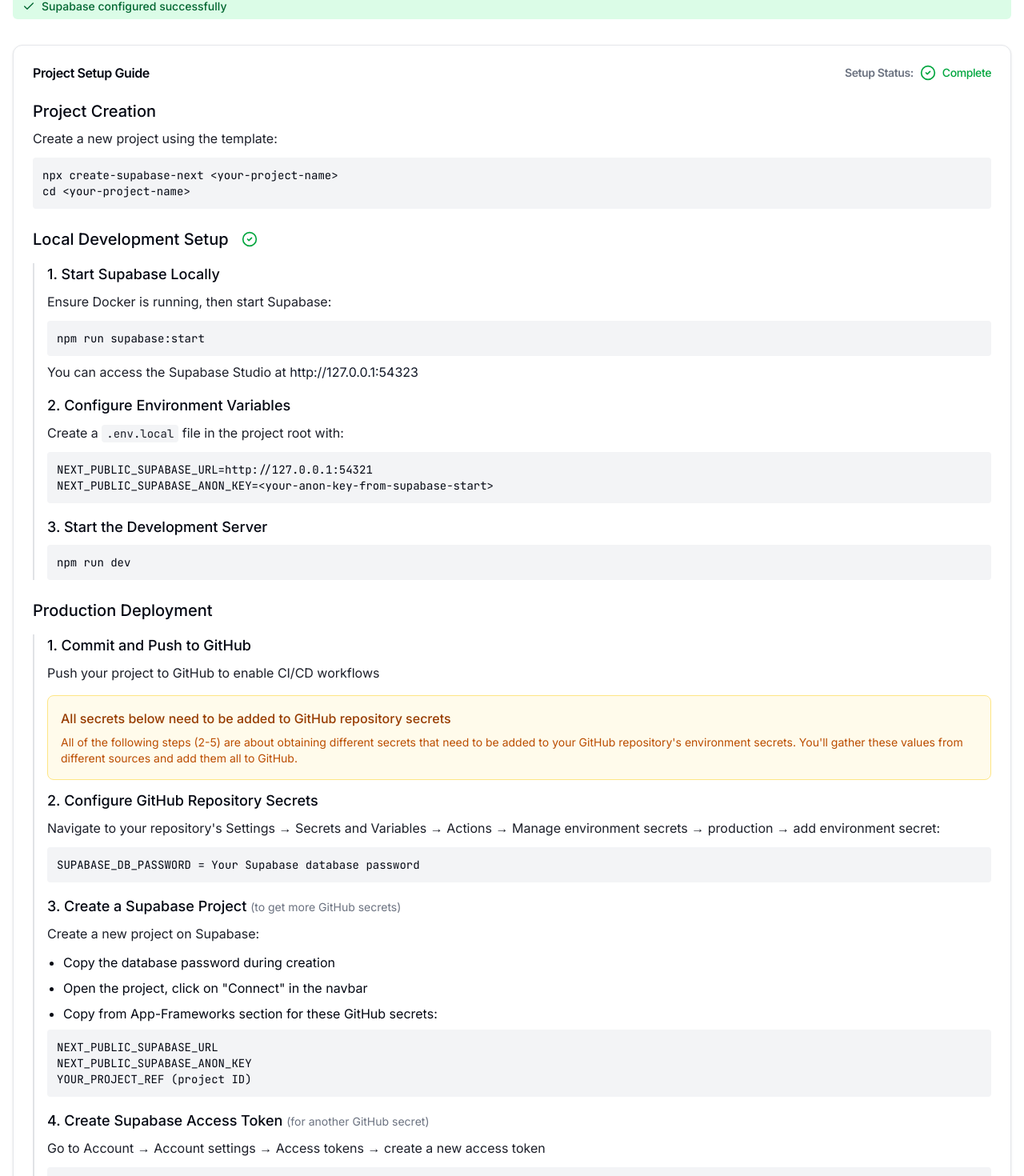
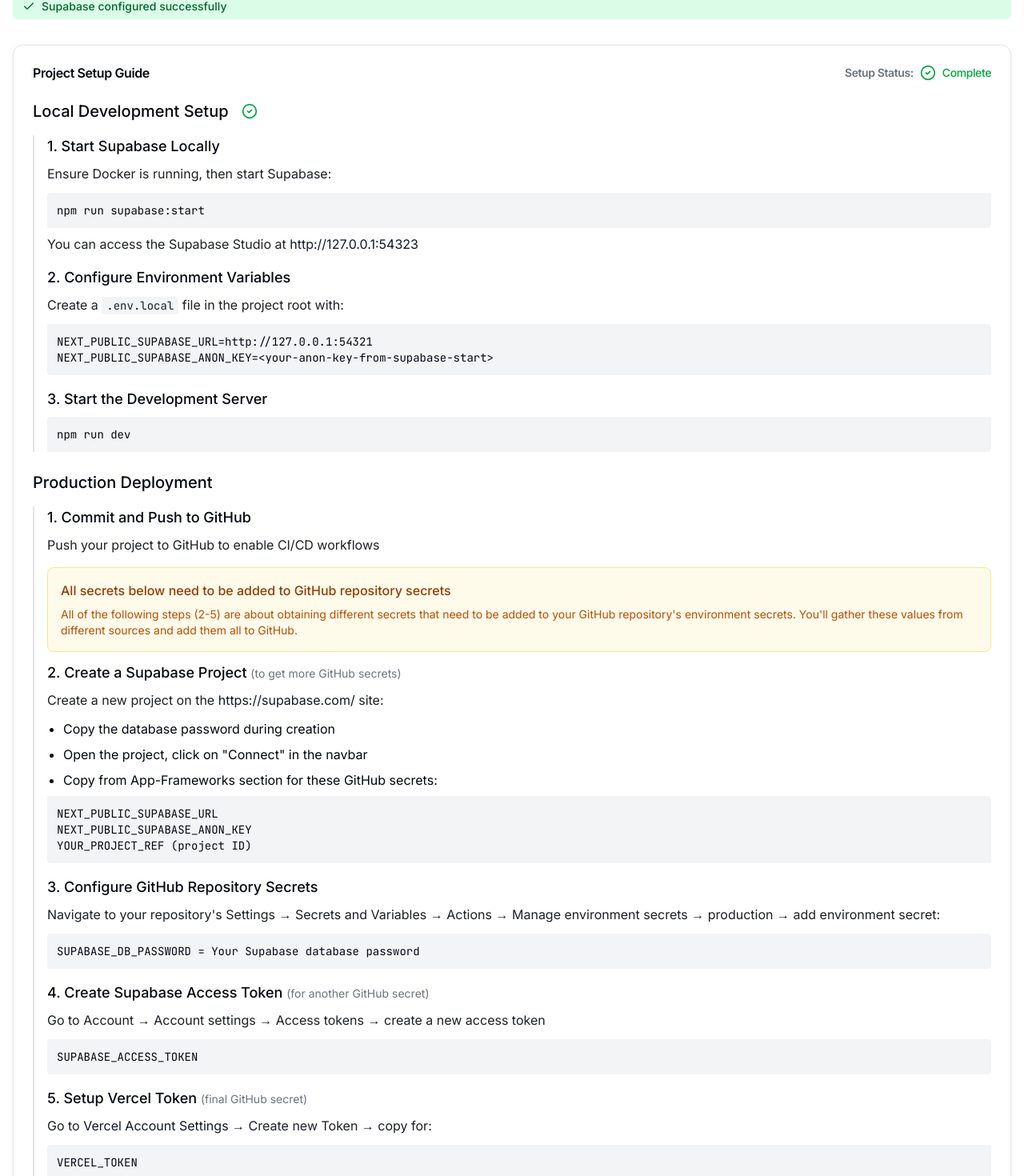
Before and after one commit to JonasWIP/supanexttemplate, a Next.js app: page / in a window 1280 px wide. Shown: the part 235-1705 px from the top of the page at 80% size. Built offline with nearby package versions, Linux system fonts and the light colour scheme; no server answers.

Commit message:
feat: enhance Vercel deployment process and update project setup instructions in HomePage

```diff
--- a/app/page.tsx
+++ b/app/page.tsx
@@ -60,15 +60,6 @@
             </CardTitle>
           </CardHeader>
           <CardContent className="space-y-6">
-            <div className="relative">
-              <h3 className="text-xl font-medium mb-2">Project Creation</h3>
-              <p className="mb-3">Create a new project using the template:</p>
-              <pre className="bg-muted p-3 rounded overflow-x-auto text-sm">
-                <code>{`npx create-supabase-next <your-project-name>
-cd <your-project-name>`}</code>
-              </pre>
-            </div>
-
             <div>
               <h3 className="text-xl font-medium mb-2 flex items-center gap-2">
                 <span>Local Development Setup</span>
@@ -122,16 +113,8 @@
                 </div>
 
                 <div>
-                  <h4 className="text-lg font-medium mb-2">2. Configure GitHub Repository Secrets</h4>
-                  <p className="mb-3">Navigate to your repository&apos;s Settings → Secrets and Variables → Actions → Manage environment secrets → production → add environment secret:</p>
-                  <pre className="bg-muted p-3 rounded overflow-x-auto text-sm">
-                    <code>SUPABASE_DB_PASSWORD = Your Supabase database password</code>
-                  </pre>
-                </div>
-
-                <div>
-                  <h4 className="text-lg font-medium mb-2">3. Create a Supabase Project <span className="text-sm font-normal text-muted-foreground">(to get more GitHub secrets)</span></h4>
-                  <p className="mb-3">Create a new project on Supabase:</p>
+                  <h4 className="text-lg font-medium mb-2">2. Create a Supabase Project <span className="text-sm font-normal text-muted-foreground">(to get more GitHub secrets)</span></h4>
+                  <p className="mb-3">Create a new project on the <a href="https://supabase.com/" target="_blank" rel="noreferrer" className="text-primary hover:underline">https://supabase.com/</a> site:</p>
                   <ul className="list-disc pl-5 space-y-2">
                     <li>Copy the database password during creation</li>
                     <li>Open the project, click on &quot;Connect&quot; in the navbar</li>
@@ -141,6 +124,14 @@
                     <code>{`NEXT_PUBLIC_SUPABASE_URL
 NEXT_PUBLIC_SUPABASE_ANON_KEY
 YOUR_PROJECT_REF (project ID)`}</code>
+                  </pre>
+                </div>
+
+                <div>
+                  <h4 className="text-lg font-medium mb-2">3. Configure GitHub Repository Secrets</h4>
+                  <p className="mb-3">Navigate to your repository&apos;s Settings → Secrets and Variables → Actions → Manage environment secrets → production → add environment secret:</p>
+                  <pre className="bg-muted p-3 rounded overflow-x-auto text-sm">
+                    <code>SUPABASE_DB_PASSWORD = Your Supabase database password</code>
                   </pre>
                 </div>
 
```
